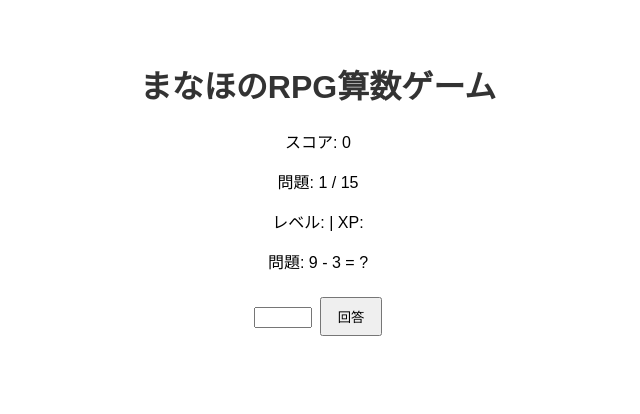
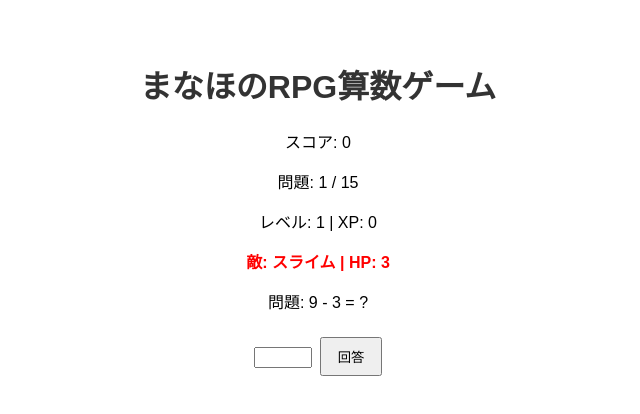
Before and after one commit to kotani6053/manaho0610, a React (Vite) app: page / in a window 1280 px wide. Shown: the top 414 px of the page, without its empty margins (322-962 px from the left). Built offline with nearby package versions, Linux system fonts and the light colour scheme; the HTML template or start-up script is replaced by a standard one.

Commit message:
Update Game.jsx

```diff
--- a/src/components/Game.jsx
+++ b/src/components/Game.jsx
@@ -1,23 +1,54 @@
 import React, { useState } from 'react';
 import Question from './Question';
 import ScoreBoard from './ScoreBoard';
+import Enemy from './Enemy';
+
+const enemies = [
+  { name: 'ゴブリン', hp: 5 },
+  { name: 'スライム', hp: 3 },
+  { name: 'オオカミ', hp: 4 },
+  { name: 'コボルト', hp: 6 }
+];
 
 function Game() {
   const [score, setScore] = useState(0);
   const [questionNumber, setQuestionNumber] = useState(1);
+  const [level, setLevel] = useState(1);
+  const [xp, setXp] = useState(0);
+  const [enemy, setEnemy] = useState(enemies[Math.floor(Math.random() * enemies.length)]);
 
   const handleAnswer = (isCorrect) => {
-    if (isCorrect) setScore(score + 1);
+    if (isCorrect) {
+      setScore(score + 1);
+      // 敵にダメージ
+      const newHp = enemy.hp - 1;
+      if (newHp <= 0) {
+        // 敵倒したらXP獲得 & 新しい敵
+        setXp(xp + 5);
+        setEnemy(enemies[Math.floor(Math.random() * enemies.length)]);
+      } else {
+        setEnemy({ ...enemy, hp: newHp });
+      }
+    }
     setQuestionNumber(questionNumber + 1);
+
+    // レベルアップ判定
+    if (xp + 5 >= level * 10) {
+      setLevel(level + 1);
+      setXp(0);
+    }
   };
 
   return (
     <div className="game">
-      <ScoreBoard score={score} questionNumber={questionNumber} />
+      <ScoreBoard score={score} questionNumber={questionNumber} level={level} xp={xp} />
       {questionNumber <= 15 ? (
-        <Question onAnswer={handleAnswer} />
+        <>
+          <Enemy name={enemy.name} hp={enemy.hp} />
+          <Question onAnswer={handleAnswer} />
+        </>
       ) : (
-        <div>ゲーム終了！あなたのスコアは {score} / 15 です。</div>
+        <div>ゲーム終了！あなたのスコアは {score} / 15 です。レベル: {level}</div>
       )}
     </div>
   );
```
